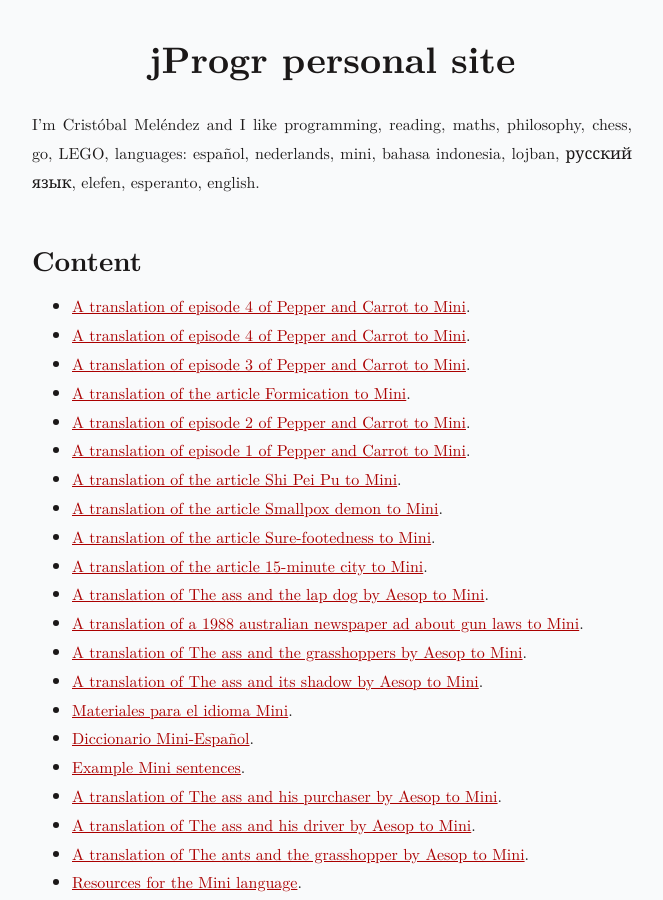
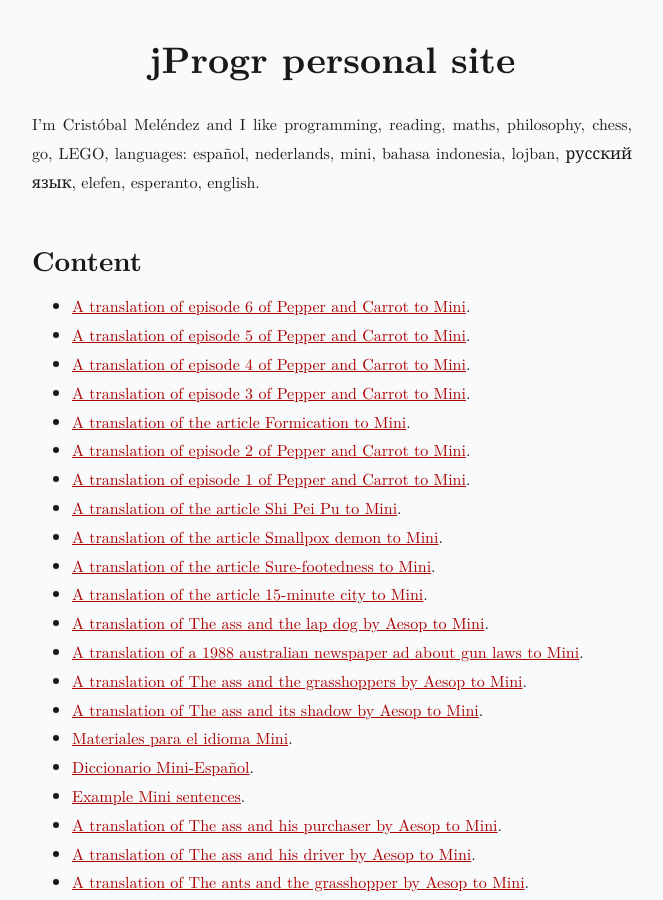
Before and after one commit to jProgr/jprogr.github.io, a Jekyll site: the page built from index.md, in a window 1280 px wide and 900 px high. Shown: the whole window, without its empty margins (308-971 px from the left). Built offline with Jekyll 4.4.1, drawn with Linux system fonts in a browser that asks for light colours.

Commit message:
Add content
Added "A translation of episode 6 of Pepper and Carrot to Mini".

```diff
--- a/index.md
+++ b/index.md
@@ -8,7 +8,8 @@ I'm Cristóbal Meléndez and I like programming, reading, maths, philosophy, che
 
 ## Content
 
-- [A translation of episode 4 of Pepper and Carrot to Mini](/pepper-an-carrot-5).
+- [A translation of episode 6 of Pepper and Carrot to Mini](/pepper-an-carrot-6).
+- [A translation of episode 5 of Pepper and Carrot to Mini](/pepper-an-carrot-5).
 - [A translation of episode 4 of Pepper and Carrot to Mini](/pepper-an-carrot-4).
 - [A translation of episode 3 of Pepper and Carrot to Mini](/pepper-an-carrot-3).
 - [A translation of the article Formication to Mini](/muravi-senti).
```
Also changed, not shown: _posts/2023-01-02-mini-translations.md (+2 -1 lines), _posts/2023-04-30-pepper-an-carrot-5.md (+2 -0 lines), _posts/2023-05-07-pepper-an-carrot-6.md (added, +24 -0 lines), assets/images/pepper_carrot_06_00.png (added), assets/images/pepper_carrot_06_01.png (added), assets/images/pepper_carrot_06_02.png (added), assets/images/pepper_carrot_06_03.png (added), 6 other files.
